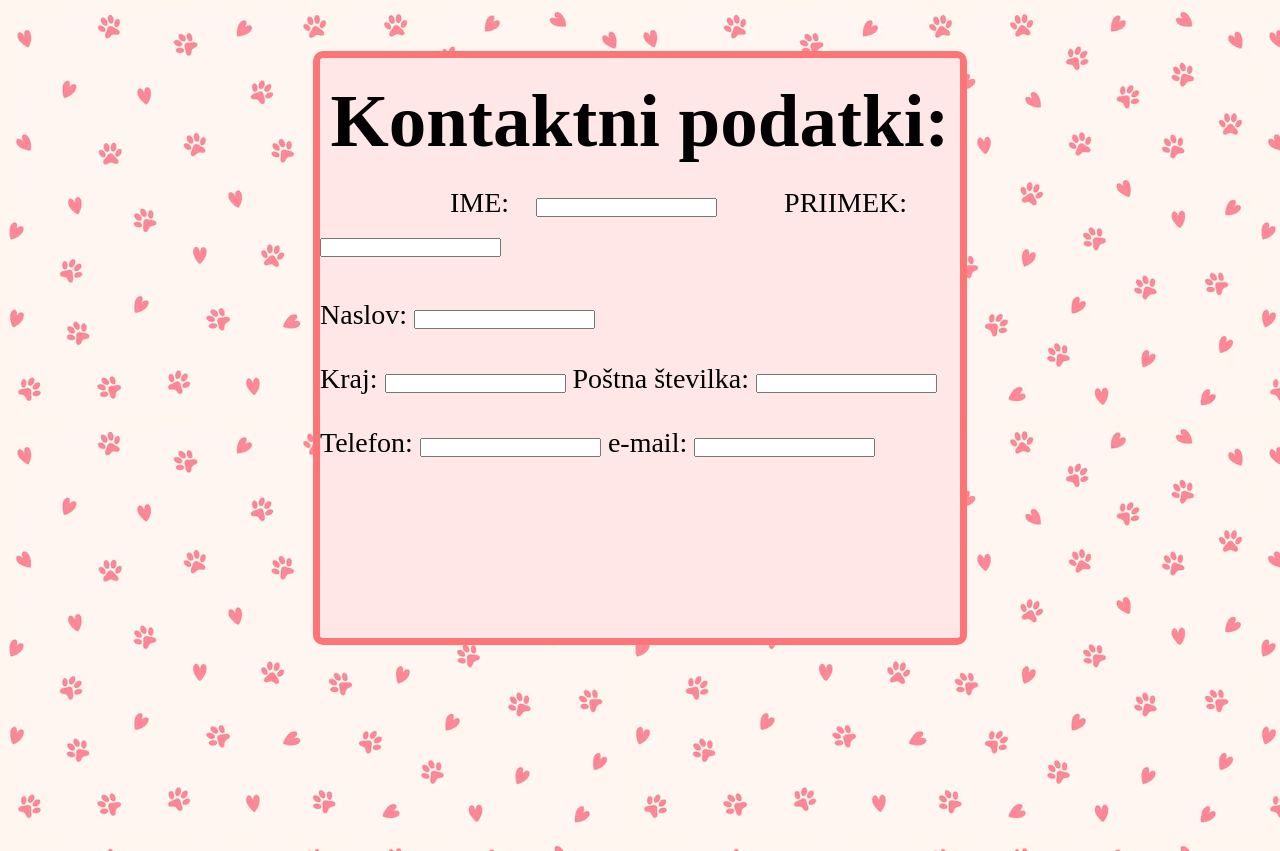
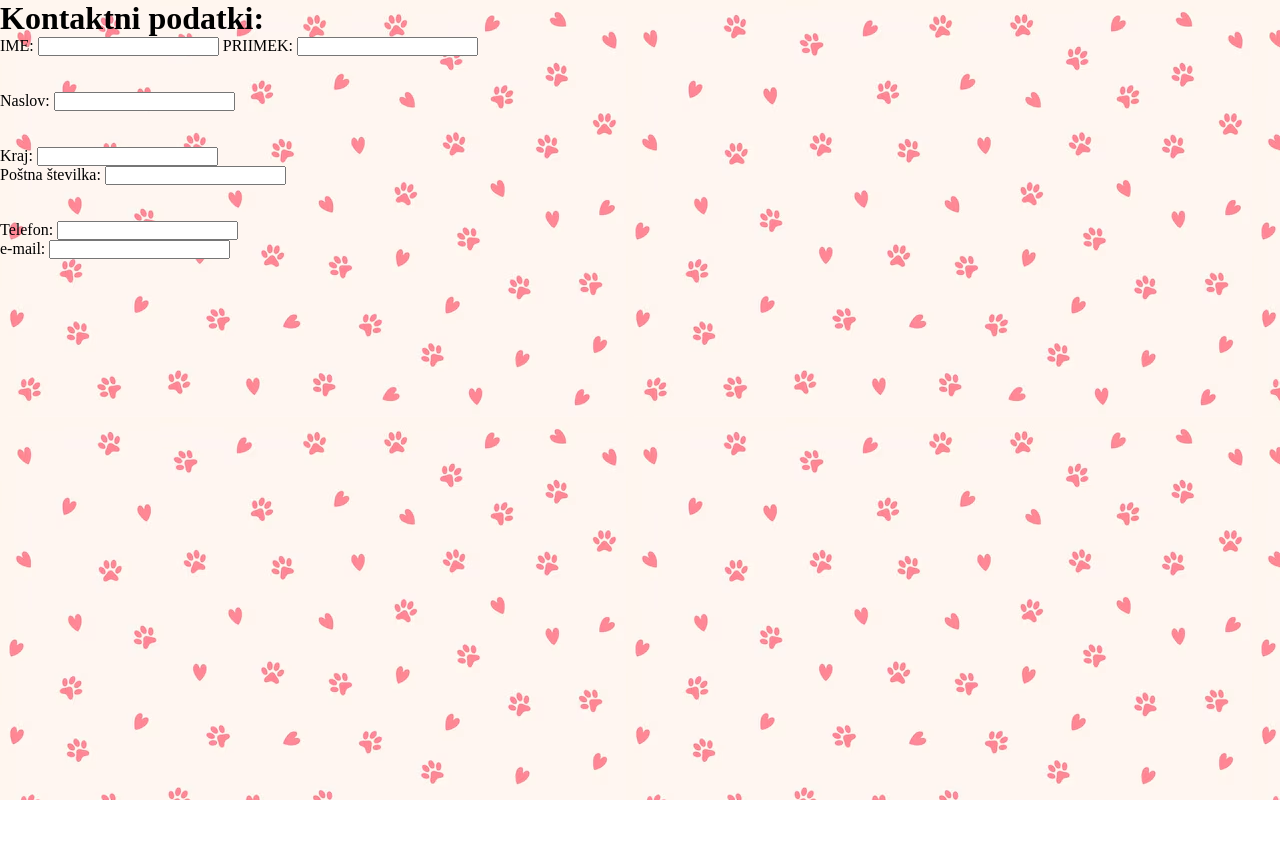
Before and after one commit to MajorPh4ntom/ProjektnaNaloga, a plain HTML site: page strani/forma.html in a window 1280 px wide. After the commit the page ends 800 px from the top, so only its background shows below. Drawn offline with Linux system fonts and the light colour scheme; a web font is replaced by a local one.

Commit message:
delam na css in html kodi za oddajo na forum.html, javascript se pride kasnej

```diff
--- a/strani/forma.html
+++ b/strani/forma.html
@@ -3,43 +3,42 @@
 <head>
 	<title>Pet Adoption</title>
 	<link rel="stylesheet" type="text/css" href="../styles/styleUstvaritev.css">
-	<link rel="icon" type="image/x-icon" href="slike/Pes_FAVI.ico">
+	<link rel="icon" type="image/x-icon" href="../slike/Pes_FAVI.ico">
 </head>
 <body style="background-image: url(../slike/ozadje1.jpg);">
 	<div class="okvir">
 		<div>
 			<h1>Kontaktni podatki:</h1>
-			<form class="okvirForme">
-				<div class="divSkupajInputLabel">
-					<label id="oblikaIme">IME:</label>
-					<input type="text" name="Ime" class="oblikaImePriimekInput">
-				</div>
-				<div class="divSkupajInputLabel">
-					<label  id="oblikaPriimek">PRIIMEK:</label>
-					<input type="text" name="Priimek" class="oblikaImePriimekInput">
+			<form class="">
+				<div class="">
+					<label id="">IME:</label>
+					<input type="text" name="Ime" class="">
+
+					<label  id="">PRIIMEK:</label>
+					<input type="text" name="Priimek" class="">
 				</div>
 				<br><br>
-				<div  class="divSkupajInputLabel">
+				<div  class="">
 					<label>Naslov:</label>
-					<input type="text" name="Ime" class="oblikaOkenc">
+					<input type="text" name="Ime" class="">
 				</div>
 				<br><br>
-				<div  class="divSkupajInputLabel">
+				<div  class="">
 					<label>Kraj:</label>
-					<input type="text" name="Priimek" class="oblikaOkenc">
+					<input type="text" name="Priimek" class="">
 				</div>
-				<div  class="divSkupajInputLabel">
+				<div  class="">
 					<label>Poštna številka:</label>
-					<input type="text" name="Ime" class="oblikaOkenc">
+					<input type="text" name="Ime" class="">
 				</div>
 				<br><br>
-				<div  class="divSkupajInputLabel">
+				<div  class="">
 					<label>Telefon:</label>
-					<input type="text" name="Priimek" class="oblikaOkenc">
+					<input type="text" name="Priimek" class="">
 				</div>
-				<div  class="divSkupajInputLabel">
+				<div  class="">
 					<label>e-mail:</label>
-					<input type="text" name="Priimek" class="oblikaOkenc">
+					<input type="text" name="Priimek" class="">
 				</div>
 			</form>
 		</div>
--- a/styles/style1.css
+++ b/styles/style1.css
@@ -24,7 +24,7 @@
 		position: absolute;
 	}
 
-	h1 {
+	#naslov {
 		color: black;
 		font-family: NaslovnicaVsebina;
 		font-weight: bold;
@@ -151,7 +151,7 @@
 		transition: 0.3s;
 	}
 
-	h1 {
+	#naslov {
 		color: black;
 		font-family: NaslovnicaVsebina;
 		font-weight: bold;
@@ -277,7 +277,7 @@
 		position: static;
 	}
 
-	h1 {
+	#naslov {
 		color: black;
 		font-family: NaslovnicaVsebina;
 		font-weight: bold;
--- a/styles/styleUstvaritev.css
+++ b/styles/styleUstvaritev.css
@@ -16,59 +16,15 @@
 	src: url(../fonts/Krub/Krub-Medium.ttf);
 }
 
-html, body {
-	width: 100%;
-	height: 100%;
-}
-
 @media (max-width: 10000000px){
-	.okvir {
-	background: #ffe7e7;
-	border: solid #ff7575 7.5px;
-	margin: auto;
-	margin-top: 4%;
-	width: 50%;
-	height: 70%;
-	padding-top: 20px;
-	border-radius: 10px;
+	html, body {
+		width: 100%;
+		height: 100%;
+		position: static;
 	}
 
-	h1{
-	color: black;
-	font-family: NaslovnicaVsebina;
-	font-weight: bold;
-	justify-content: center;
-	display: flex;
-	font-size: 75px;
-	margin-bottom: 0.3em;
-	user-select: none;
-	}
 
-	.okvirForme{
-		font-size: 28px;
-		font-family: Vsebina;
-	}
 
-	.oblikaImePriimekInput{
-		width: ;
-		display: inline;
-		height: px;
-		margin-bottom: 10px;
-	}
-
-	#oblikaIme{
-		padding-left: 130px;
-		padding-right: 20px;
-	}
-
-	#oblikaPriimek{
-		padding-left: 60px;
-		padding-right: 20px;
-	}
-
-	.divSkupajInputLabel{
-		display: inline;
-	}
 }
 
 /*
```
Also changed, not shown: index.html (+1 -1 lines).
